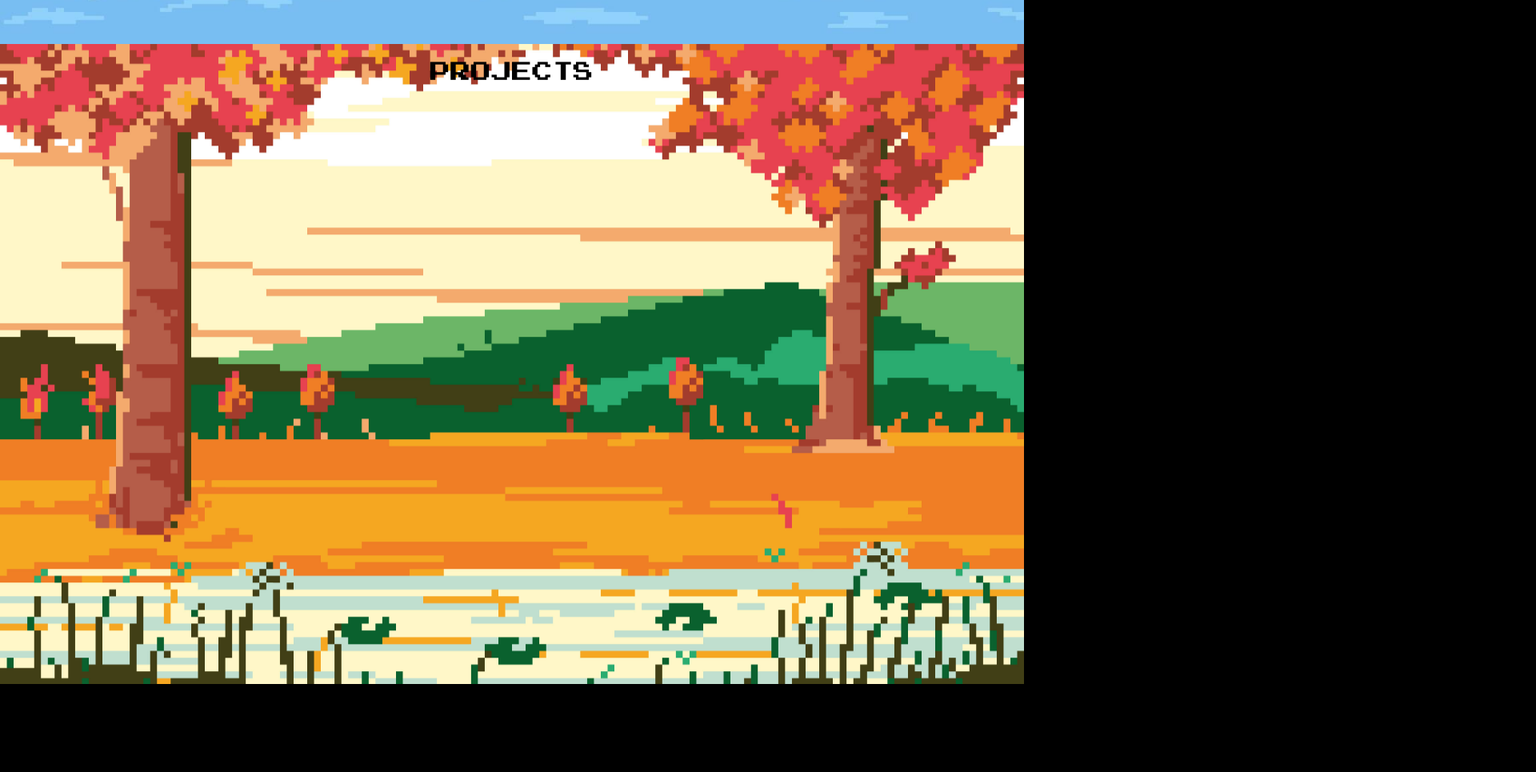
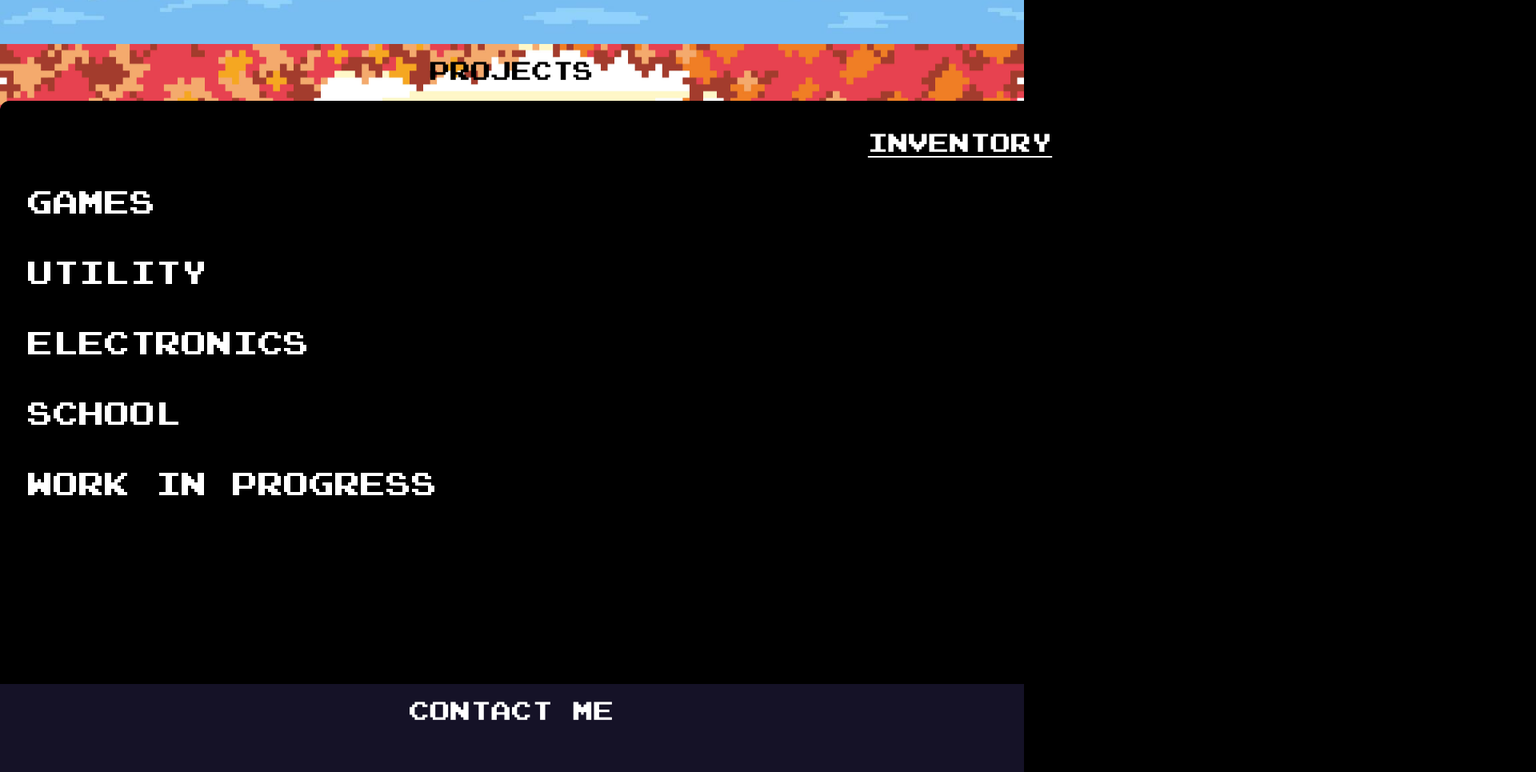
Before and after one commit to lov-daniel/portfolio, a React (Vite) app: page /home in a window 1280 px wide. Shown: the part 1611-2576 px from the top of the page at 80% size, 1920 px wide, since content can reach past the window. Before the commit the page ends 2466 px from the top, so only its background shows below. Built offline with nearby package versions, Linux system fonts and the light colour scheme.

Commit message:
added inventory view to projects

```diff
--- a/src/components/NavBar.jsx
+++ b/src/components/NavBar.jsx
@@ -20,7 +20,7 @@ function NavBar(props) {
       key={i}
       sx={{color: category === activeTab ? '#5481e2ff' : '#FFFFFF', fontSize: "1vw", margin: "1rem"}}>
 
-      <Link to={`${category.toLowerCase()}`} smooth={true} duration={500}> {category} </Link>
+      <Link to={`${category.toLowerCase()}`} smooth={true} duration={500} offset={-70}> {category} </Link>
 
       </Button>)}
     </Box>
--- /dev/null
+++ b/src/pages/Contact.jsx
@@ -0,0 +1,28 @@
+import { Typography } from "@mui/material"
+
+export default function Contact() {
+
+    return <section
+      id="contact"
+      style={{
+        height: "100vh",
+        backgroundImage: "url('/images/cave.png')",
+        backgroundSize: "cover",
+        backgroundPosition: "center",
+      }}
+
+    >
+            <Typography
+            sx={{
+                padding: "1rem",
+                display: "flex",
+                alignItems: "center",
+                justifyContent: "center"
+            }}
+            fontSize="2vw"
+            color='#ffffffff'>
+            CONTACT ME
+        </Typography>
+
+    </section>
+}
--- a/src/pages/Home.jsx
+++ b/src/pages/Home.jsx
@@ -4,6 +4,7 @@ import Navbar from '../components/NavBar.jsx';
 import About from './About.jsx';
 import Projects from './Projects.jsx';
 import Experience from './Experience.jsx';
+import Contact from './Contact.jsx';
 
 export default function Home() {
 
@@ -13,6 +14,7 @@ export default function Home() {
             <About/>
             <Experience/>
             <Projects/>
+            <Contact/>
         </Box>
 
     </>
--- a/src/pages/Projects.jsx
+++ b/src/pages/Projects.jsx
@@ -1,6 +1,22 @@
-import { Typography } from "@mui/material"
+import { Typography, Box } from "@mui/material"
+import { useState } from 'react'
 
 export default function Projects() {
+
+  const [selectedCategory, setCategory] = useState();
+
+  const categories = [
+    "GAMES",
+    "UTILITY",
+    "ELECTRONICS",
+    "SCHOOL",
+    "WORK IN PROGRESS"
+  ]
+
+  const handleSelection = (category) => {
+    console.log(category);
+    setCategory(category);
+  }
 
   return <section
     id="projects"
@@ -24,5 +40,56 @@ export default function Projects() {
       PROJECTS
     </Typography>
 
+    <Box
+      border="3px solid black"
+      borderRadius={3}
+      sx={{
+        display: "flex",
+        background: "#000000ff",
+        flexDirection: "column",
+        width: "150rem",
+        height: "50rem",
+        margin: "0 auto"
+      }}
+      p={2}>
+
+      <Typography
+        sx={{
+          padding: "1rem",
+          textDecoration: 'underline',
+          alignSelf: "center",
+          justifySelf: "center",
+          display: "flex",
+          margin: "0 auto"
+        }}
+
+        fontSize="2vw"
+        color='#ffffffff'>
+        INVENTORY
+      </Typography>
+      <Box sx={{
+        display: "flex"
+      }}>
+
+        {/* categories */}
+        <Box
+          sx={{
+            display: "flex",
+            flexDirection: "column",
+            alignItems: "left",
+            gap: 5,
+            width: "33%",
+          }}
+          p={2}>
+          {categories.map((category, i) => (
+            <Typography key={i} sx={{ fontSize: "2rem", color: "#FFFFFF" }} onClick={() => handleSelection(category)}>{category === selectedCategory ? `> ${category}` : category}</Typography>
+          ))}
+        </Box>
+
+
+      </Box>
+
+    </Box>
+
   </section>
 }
```
Also changed, not shown: src/components/ProjectCarousel.jsx (deleted, +0 -32 lines), public/images/cave.png (added). Lines whose indentation alone changed are shown as unchanged.
